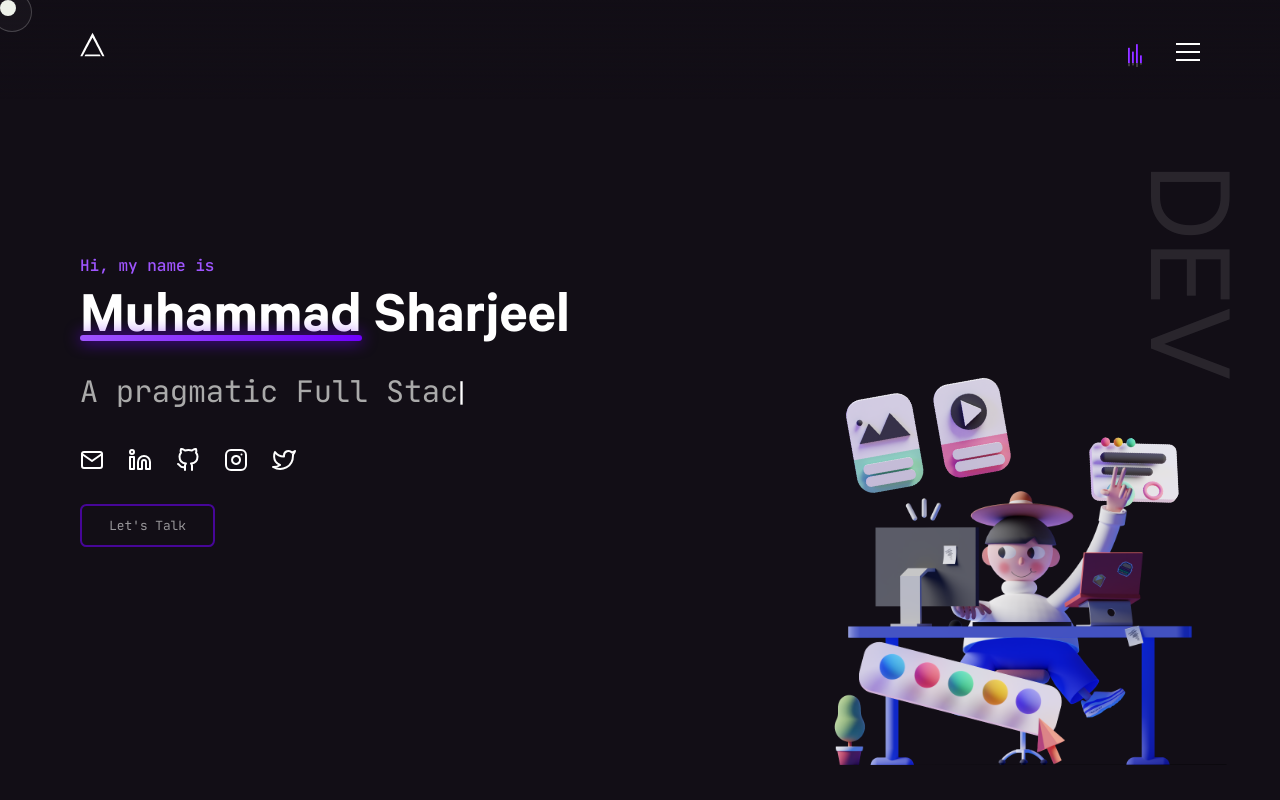
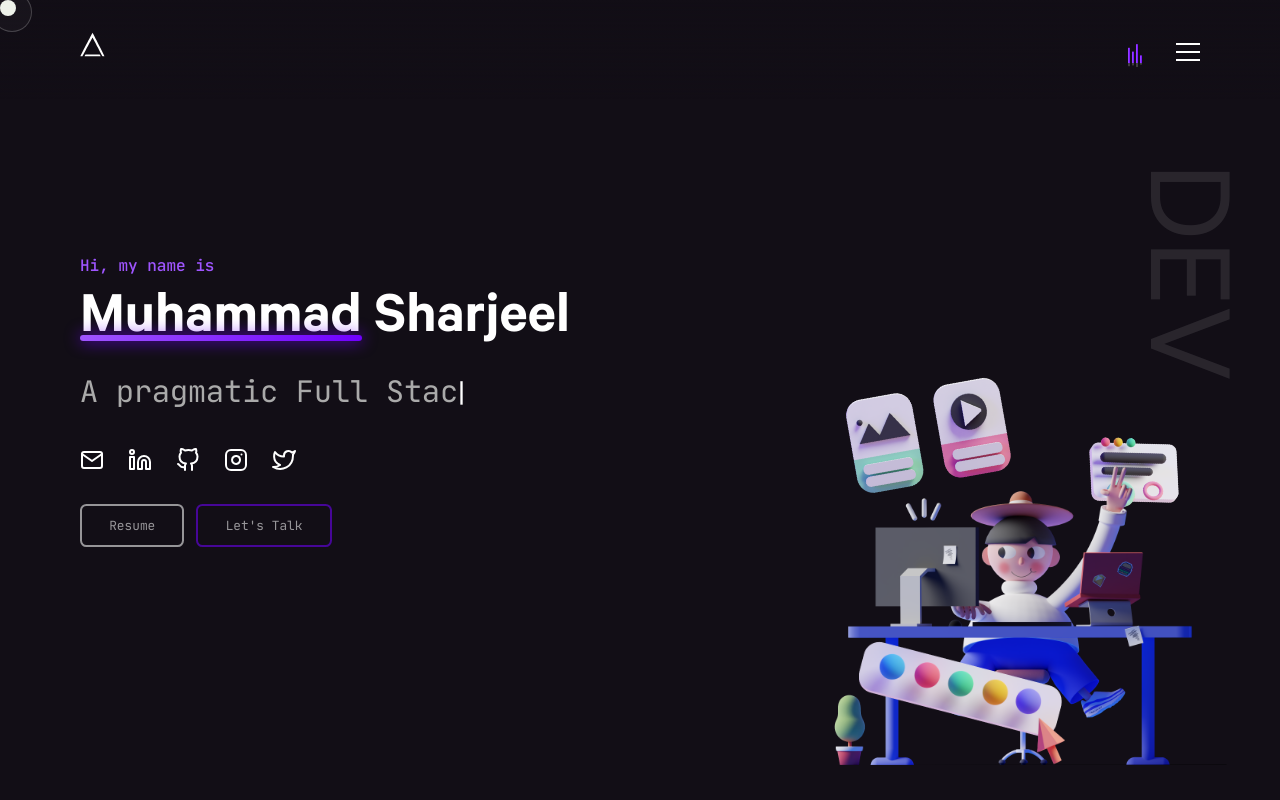
Before and after one commit to halbodb/devfolio, a Next.js app: page / in a window 1280 px wide. Shown: the top 800 px of the page. Built offline with nearby package versions, Linux system fonts and the light colour scheme; what bad-words would draw is missing.

Commit message:
Add resume in files

```diff
--- a/components/Hero/Hero.js
+++ b/components/Hero/Hero.js
@@ -100,15 +100,16 @@ const Hero = () => {
           <Profiles />
         </div>
         <div className="seq pt-4 ">
-          {/* <Button
+          <Button
             classes="mr-3"
             name="Resume"
+            alt="resume"
             target="_blank"
-            rel="noreferrer"
-            href="/Muhammad_Sharjeel.pdf"
+            rel="noopener noreferrer"
+            href="/files/Muhammad_Sharjeel.pdf"
           >
             Resume
-          </Button> */}
+          </Button>
           <Button href={`#${MENULINKS[4].ref}`} classes="link" type="primary">
             Let&apos;s Talk
           </Button>
```
Also changed, not shown: 1 other file (tests, documents, lock files or other folders).
